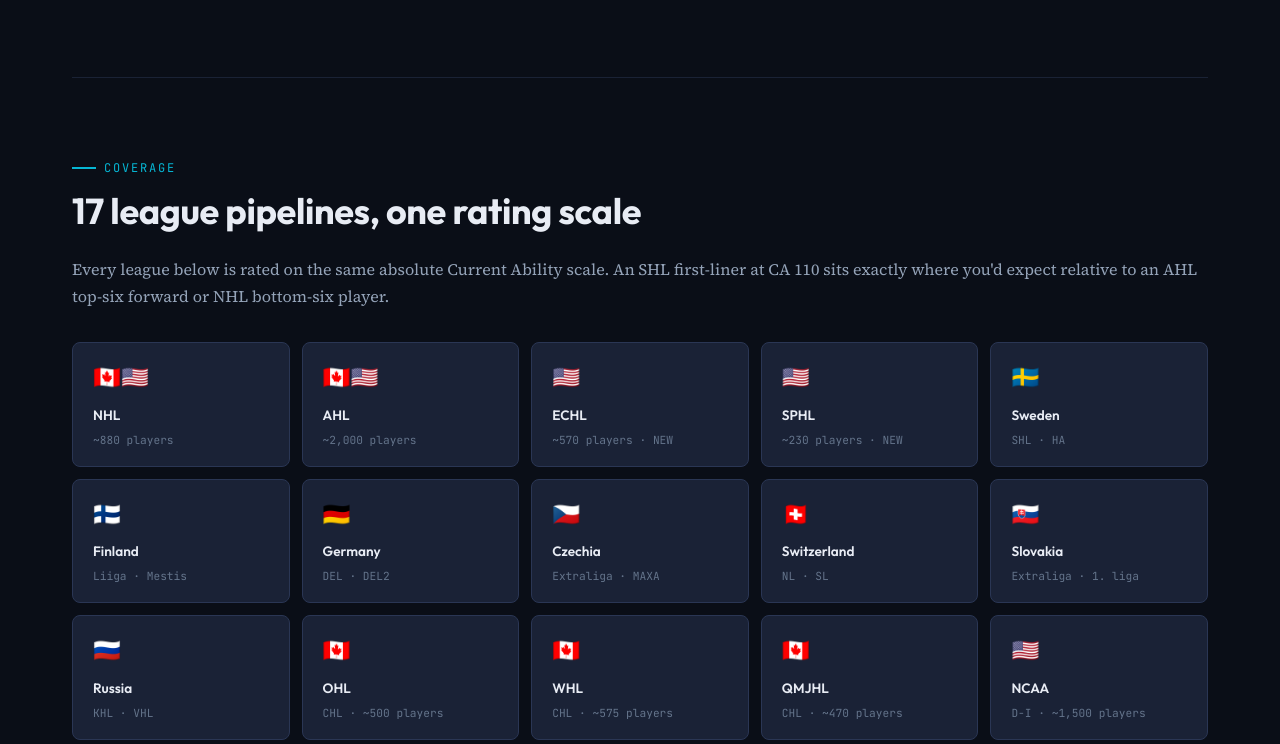
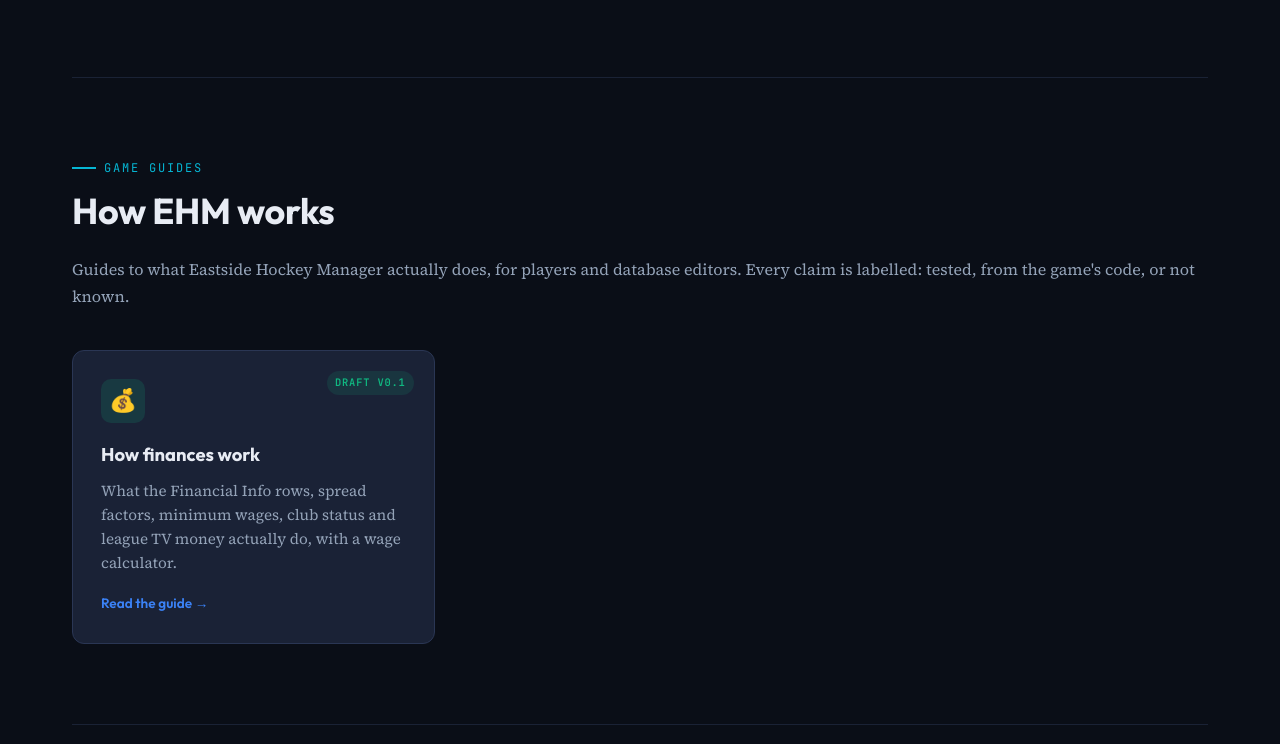
Before and after one commit to xECK29x/pivot-pipeline, a plain HTML site: page docs/index.html in a window 1280 px wide. Shown: the part 1756-2500 px from the top of the page. Drawn offline with Linux system fonts and the light colour scheme.

Commit message:
Index: add a "Game guides" section linking the finance guide
The finance guide (docs/ehm-finances.html, PRs #1 and #2) was live but not linked from the home
page. This adds a "How EHM works" section for game guides, with the finance guide as its first
card (Draft v0.1) and a "Guides" link in the nav. Its grid uses auto-fill so a lone card keeps
card width; more guides will join it.

Checked: public_check 0 FAIL (2 WARN on existing lines elsewhere on the page); the HTML balances;
rendered at 1280 and 390 px with no horizontal scroll.

Co-Authored-By: Claude Opus 5.5 <noreply@anthropic.com>

```diff
--- a/docs/index.html
+++ b/docs/index.html
@@ -385,6 +385,7 @@
     </a>
     <ul class="nav-links">
       <li><a href="#docs">Docs</a></li>
+      <li><a href="#guides">Guides</a></li>
       <li><a href="#leagues">Leagues</a></li>
       <li><a href="#releases">Releases</a></li>
       <li><a href="https://github.com/xECK29x/pivot-pipeline" class="nav-github">GitHub →</a></li>
@@ -482,6 +483,22 @@
       <div class="doc-card-title">Player Profile Lookup</div>
       <div class="doc-card-desc">Type a player name, see exactly what data drove their rating — the input signals, the modeled attributes, the role decision, the scouting overlay nudges, the CA suggestion math. Full transparency.</div>
       <div class="doc-card-arrow">Coming next release</div>
+    </a>
+  </div>
+</section>
+
+<section id="guides">
+  <div class="section-label">Game guides</div>
+  <h2>How EHM works</h2>
+  <p>Guides to what Eastside Hockey Manager actually does, for players and database editors. Every claim is labelled: tested, from the game's code, or not known.</p>
+
+  <div class="doc-grid" style="grid-template-columns: repeat(auto-fill, minmax(280px, 1fr));">
+    <a href="ehm-finances.html" class="doc-card">
+      <div class="doc-card-status">Draft v0.1</div>
+      <div class="doc-card-icon emerald">💰</div>
+      <div class="doc-card-title">How finances work</div>
+      <div class="doc-card-desc">What the Financial Info rows, spread factors, minimum wages, club status and league TV money actually do, with a wage calculator.</div>
+      <div class="doc-card-arrow">Read the guide →</div>
     </a>
   </div>
 </section>
```
